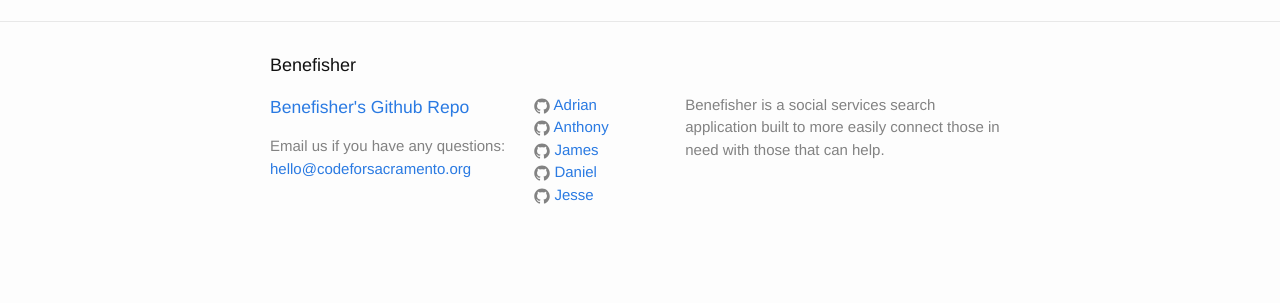
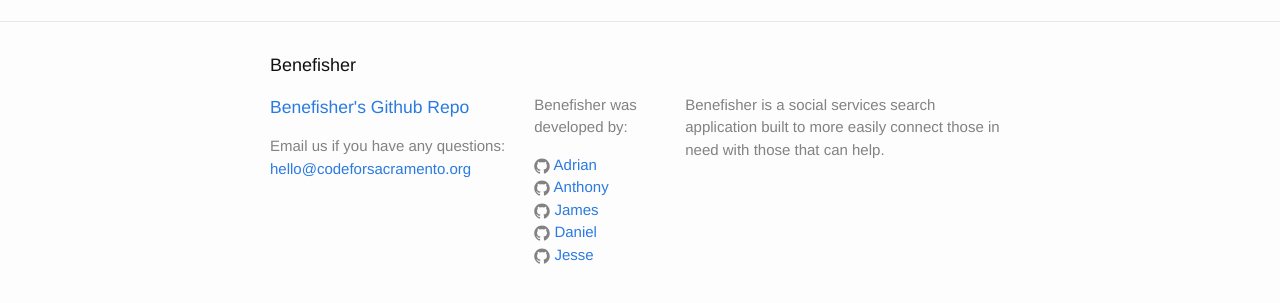
Before and after one commit to code4sac/benefisher, a Jekyll site: the page built from index.html, in a window 1280 px wide, cut to the strip 683-1009 px from the top of the page. Shown: the top 303 px of the strip. Built offline with Jekyll 4.4.1, drawn with Linux system fonts in a browser that asks for light colours; before the commit the page ends 949 px from its top, so only the background shows below that.

Commit message:
Update footer.html

```diff
--- a/_includes/footer.html
+++ b/_includes/footer.html
@@ -11,6 +11,7 @@
       </div>
 
       <div class="footer-col  footer-col-2">
+        <p>Benefisher was developed by:</p>
         <ul class="social-media-list">
 
           {% for member in site.members %}
```
